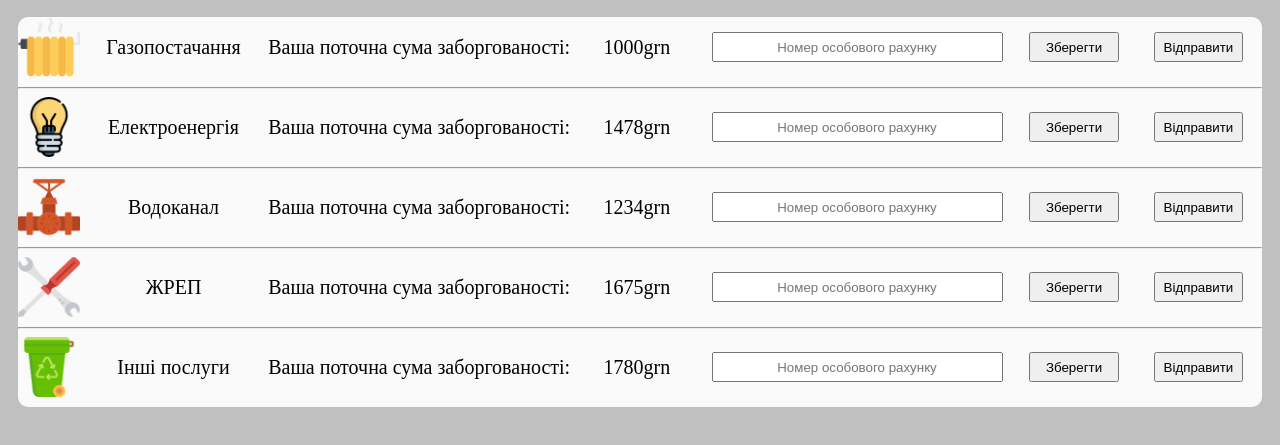
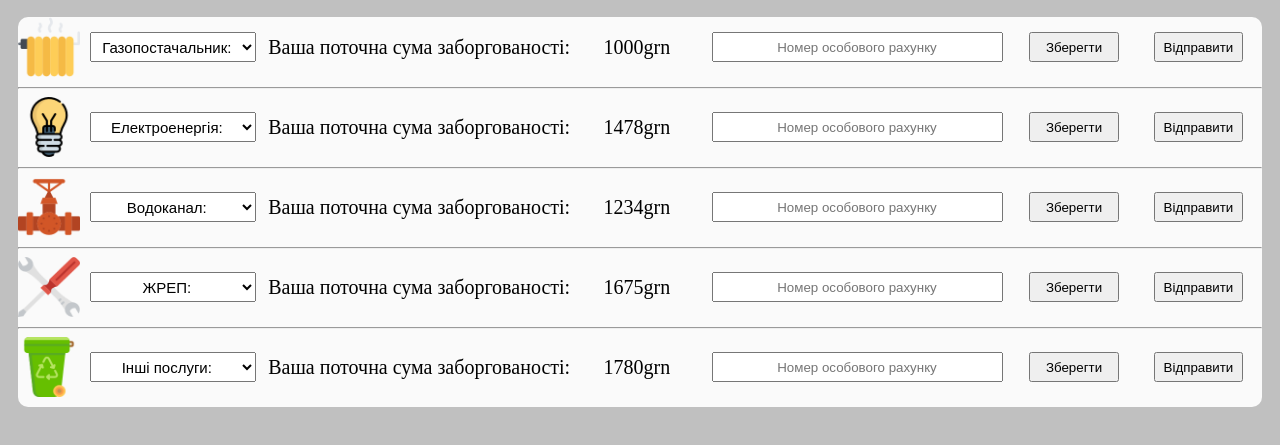
Before and after one commit to Marder95/CW2, a browser extension: page Application/options.html in a window 1280 px wide. Shown: the part 121-566 px from the top of the page. Drawn offline with Linux system fonts and the light colour scheme.

Commit message:
Form modified

```diff
--- a/Application/options.html
+++ b/Application/options.html
@@ -21,7 +21,12 @@
                         <img src="images/heater.png" alt="Газ">
                     </div>
                     <div class="text">
-                        <span class="serv">Газопостачання</span>
+<!--                        <span class="serv">Газопостачання</span>-->
+                        <select name="" id="" class="facts" title="Оберіть постачальника">
+                            <option class="options">Газопостачальник:</option>
+                            <option class="options">#</option>
+                            <option class="options">#</option>
+                        </select>
                     </div>
                     <div class="sum">
                         <div class="sum1">
@@ -47,7 +52,12 @@
                         <img src="images/light.png" alt="Електрика">
                     </div>
                     <div class="text">
-                        <span class="serv">Електроенергія</span>
+<!--                        <span class="serv">Електроенергія</span>-->
+                        <select name="" id="" class="facts" title="Оберіть постачальника">
+                            <option class="options">Електроенергія:</option>
+                            <option class="options">#</option>
+                            <option class="options">#</option>
+                        </select>
                     </div>
                     <div class="sum">
                         <div class="sum1">
@@ -73,7 +83,12 @@
                         <img src="images/water.png" alt="Вода">
                     </div>
                     <div class="text">
-                        <span class="serv">Водоканал</span>
+<!--                        <span class="serv">Водоканал</span>-->
+                       <select name="" id="" class="facts" title="Оберіть постачальника">
+                            <option class="options">Водоканал:</option>
+                            <option class="options">#</option>
+                            <option class="options">#</option>
+                        </select>
                     </div>
                     <div class="sum">
                         <div class="sum1">
@@ -99,7 +114,12 @@
                         <img src="images/housing_office.png" alt="ЖРЕП">
                     </div>
                     <div class="text">
-                        <span class="serv">ЖРЕП</span>
+<!--                        <span class="serv">ЖРЕП</span>-->
+                       <select name="" id="" class="facts" title="Оберіть постачальника">
+                            <option class="options">ЖРЕП:</option>
+                            <option class="options">#</option>
+                            <option class="options">#</option>
+                        </select>
                     </div>
                     <div class="sum">
                         <div class="sum1">
@@ -125,7 +145,12 @@
                         <img src="images/trash.png" alt="Інші послуги">
                     </div>
                     <div class="text">
-                        <span class="serv">Інші послуги</span>
+<!--                        <span class="serv">Інші послуги</span>-->
+                       <select name="" id="" class="facts" title="Оберіть постачальника">
+                            <option class="options">Інші послуги:</option>
+                            <option class="options">#</option>
+                            <option class="options">#</option>
+                        </select>
                     </div>
                     <div class="sum">
                         <div class="sum1">
--- a/Application/style.css
+++ b/Application/style.css
@@ -85,7 +85,7 @@ body {
     padding: 0px;
     margin: 0px;
     float: left;
-    text-align: center;
+    position: relative;
 }
 
 .serv {
@@ -182,3 +182,21 @@ body {
     right: 13%;
     min-width: 70px;
 }
+
+.facts {
+    text-align-last: center;
+    width: calc(100% - 20px);
+    height: 50%;
+    font-size: 15px;
+    position: absolute;
+    top: 15px;
+    bottom: -15px;
+    left: 5%;
+    right: 5%;
+}
+
+.options {
+    text-align: center;
+    font-size: 15px;
+    overflow: hidden;
+}
```
